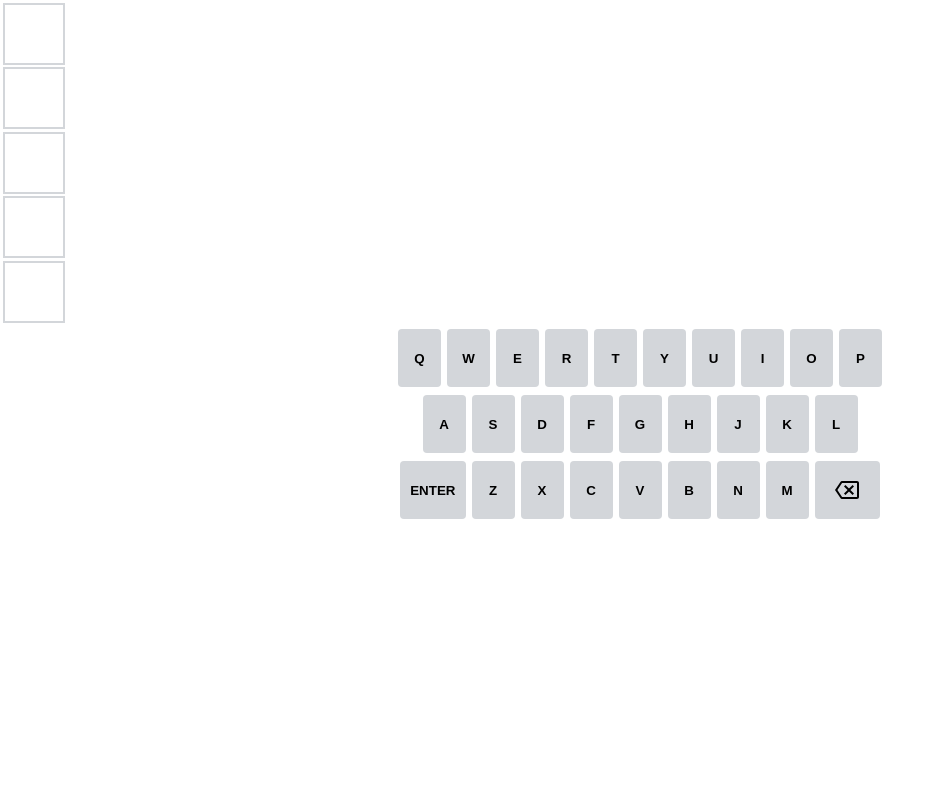
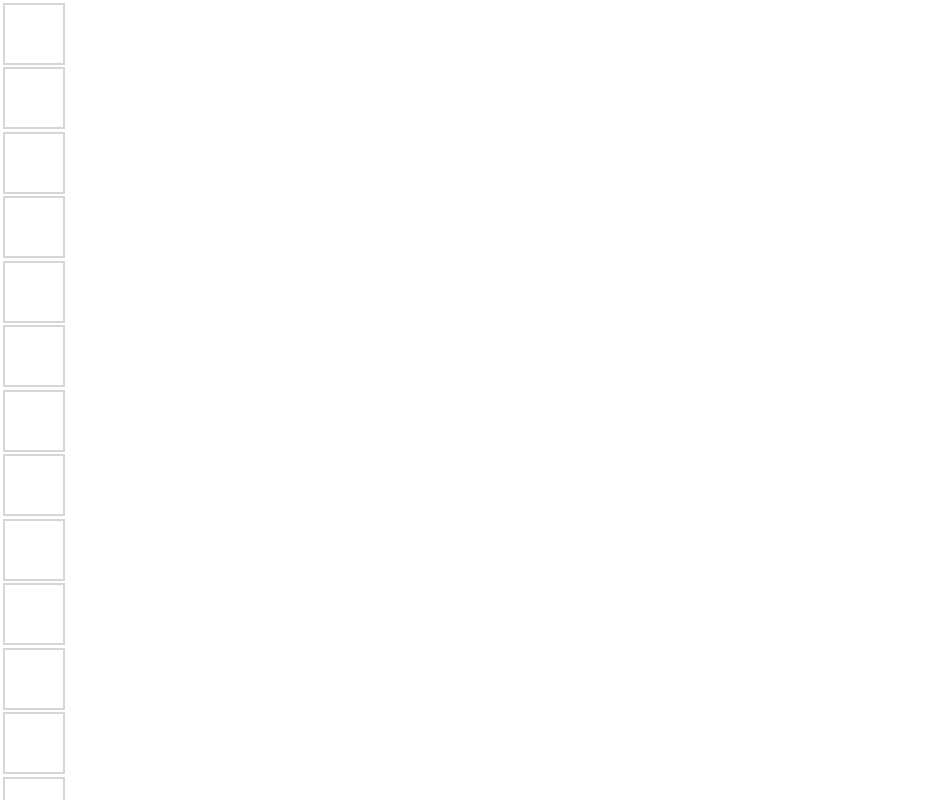
Before and after one commit to csaye/wordle-solver, a Next.js app: page / in a window 1280 px wide. Shown: the top 800 px of the page, without its empty margins (0-942 px from the left). Built offline with nearby package versions, Linux system fonts and the light colour scheme.

Commit message:
Create tile rows.

```diff
--- a/pages/index.js
+++ b/pages/index.js
@@ -30,6 +30,12 @@ export default function Index() {
     <div className={styles.container}>
       <div className={styles.tiles}>
         {
+          Array(6).fill(0).map((row, i) =>
+            <div
+              className={styles.tilerow}
+              key={i}
+            >
+              {
                 Array(5).fill(0).map((val, i) =>
                   <div
                     className={
@@ -40,6 +46,9 @@ export default function Index() {
                     key={i}
                   >
                     {word[i]}
+                  </div>
+                )
+              }
             </div>
           )
         }
```
Lines whose indentation alone changed are shown as unchanged.
